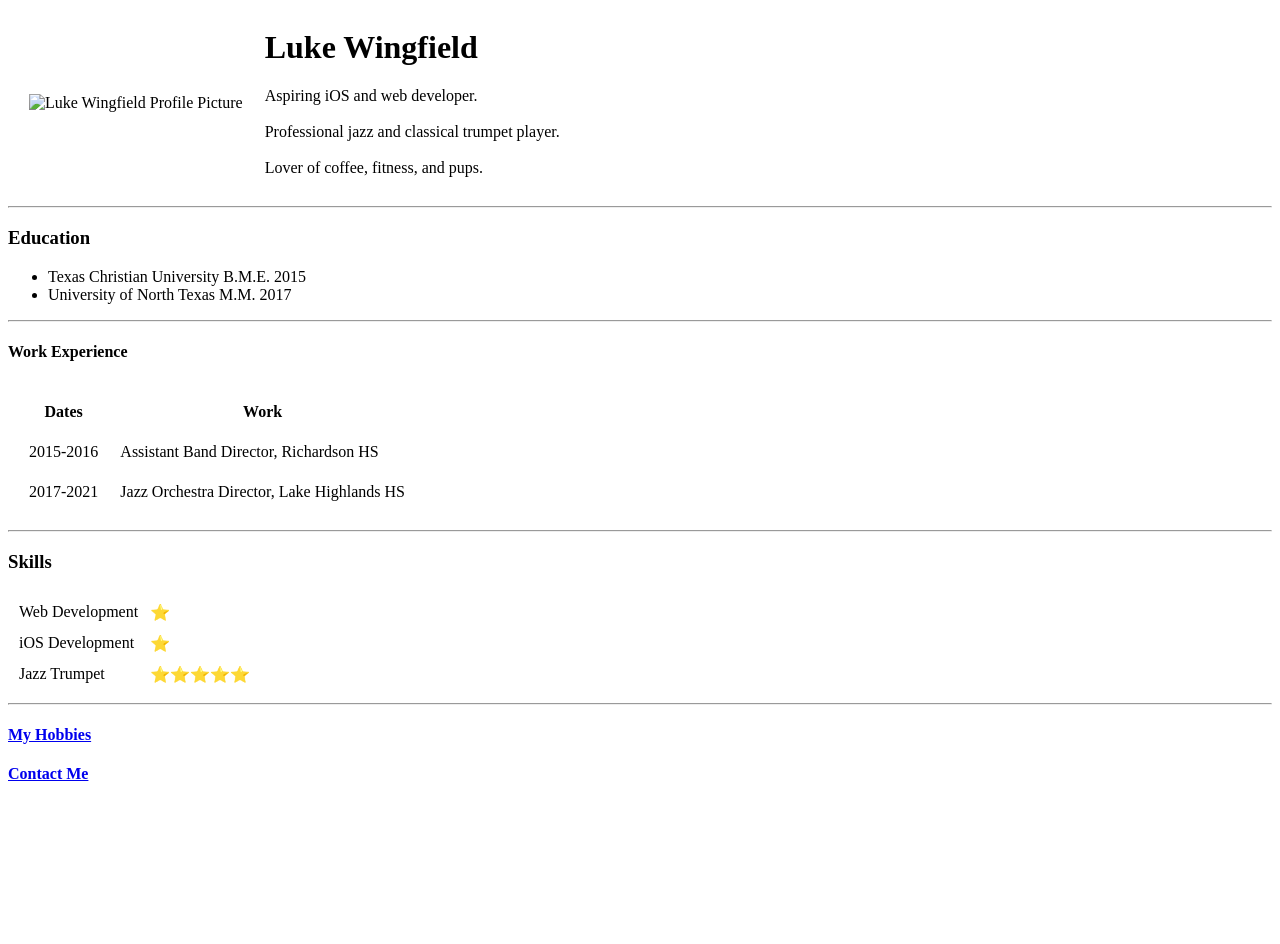
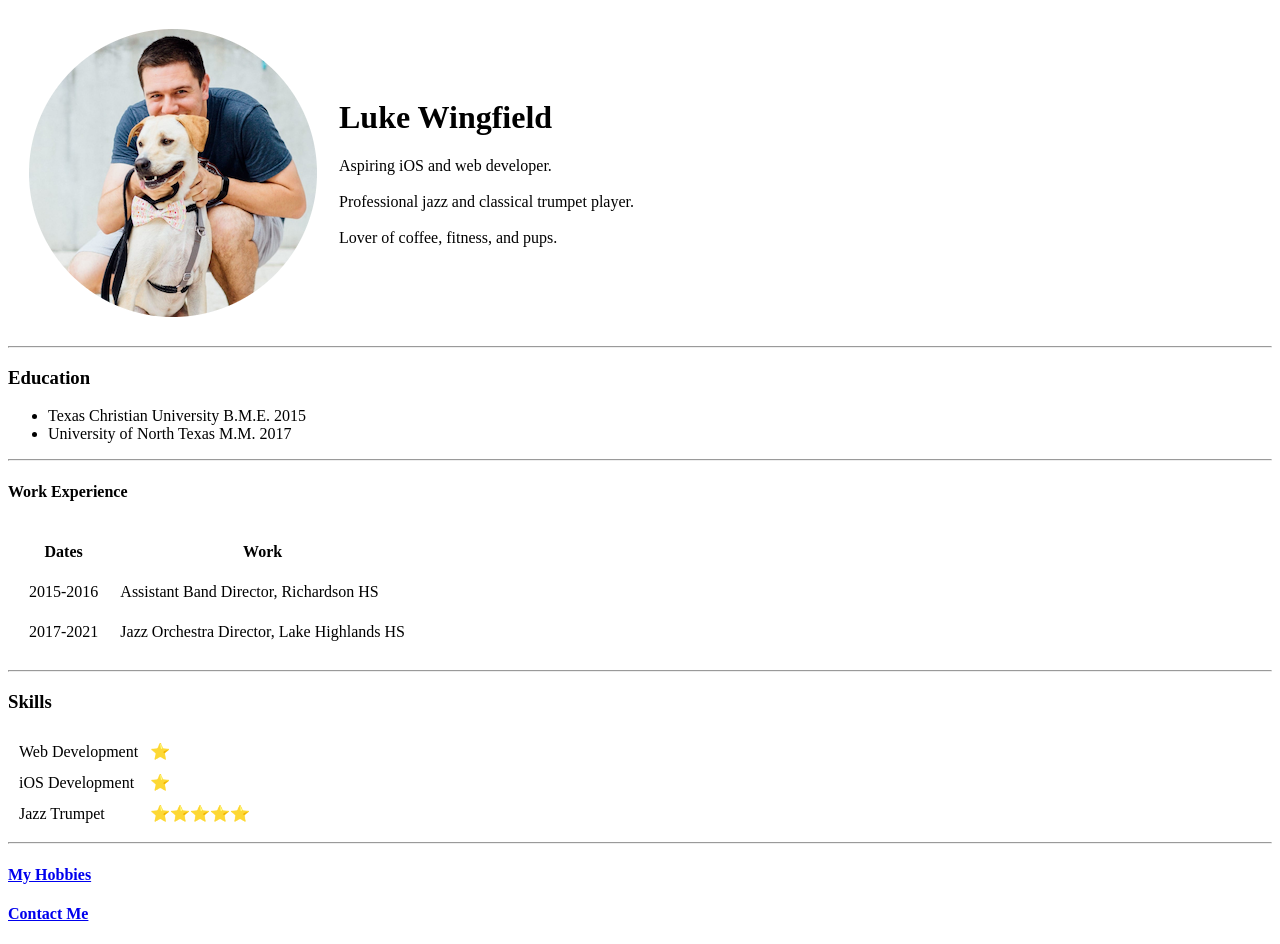
Before and after one commit to lukeauwing/cv, a plain HTML site: page index.html in a window 1280 px wide. Before the commit the page ends 805 px from the top, so only its background shows below. Drawn offline with Linux system fonts and the light colour scheme.

Commit message:
Update index.html

```diff
--- a/index.html
+++ b/index.html
@@ -9,7 +9,7 @@
 <body>
   <table cellspacing="20">
     <tr>
-      <td><img src="images/LWingProfpic.png" alt="Luke Wingfield Profile Picture"></td>
+      <td><img src="LWingProfPic.png" alt="Luke Wingfield Profile Picture"></td>
       <td>
         <h1>Luke Wingfield</h1>
         <p>Aspiring iOS and web developer.
```
